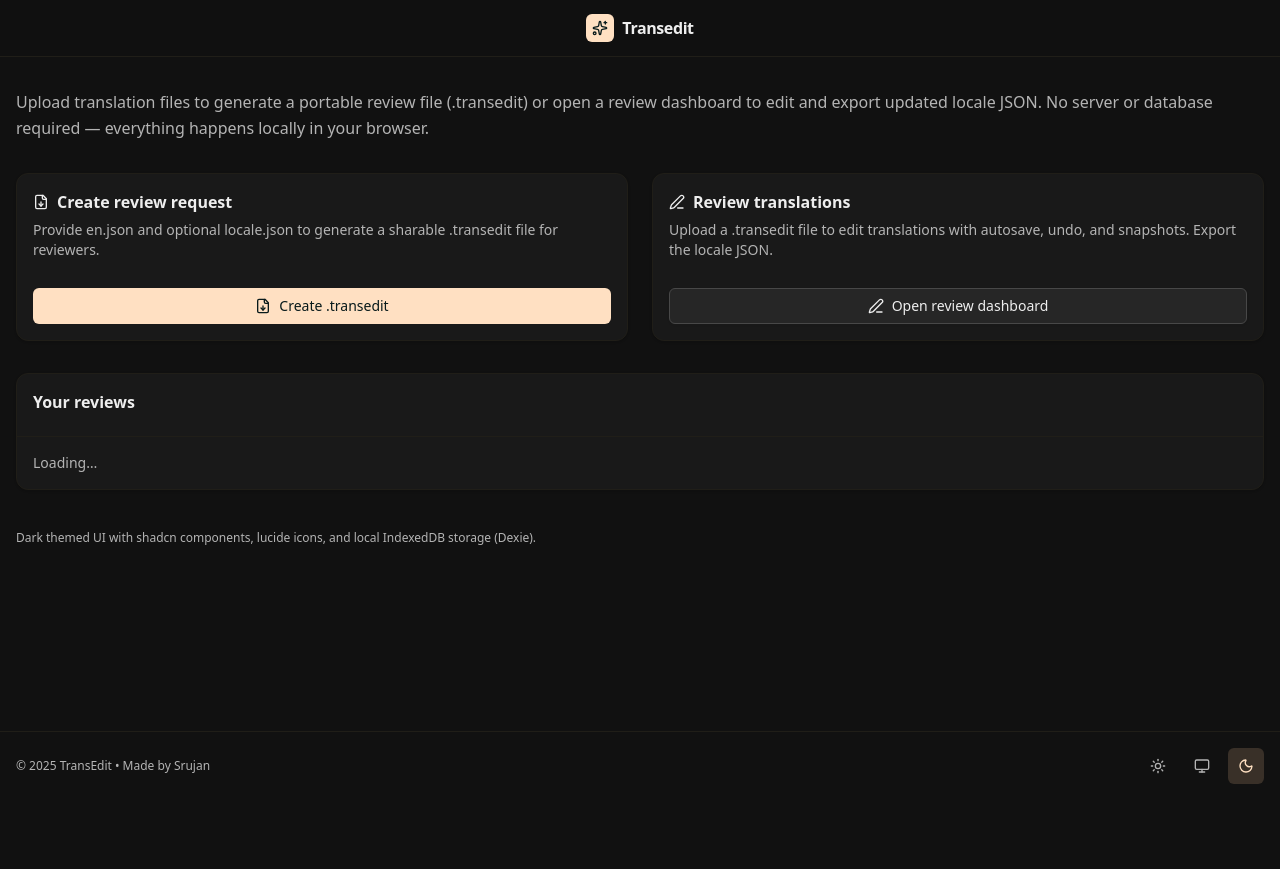
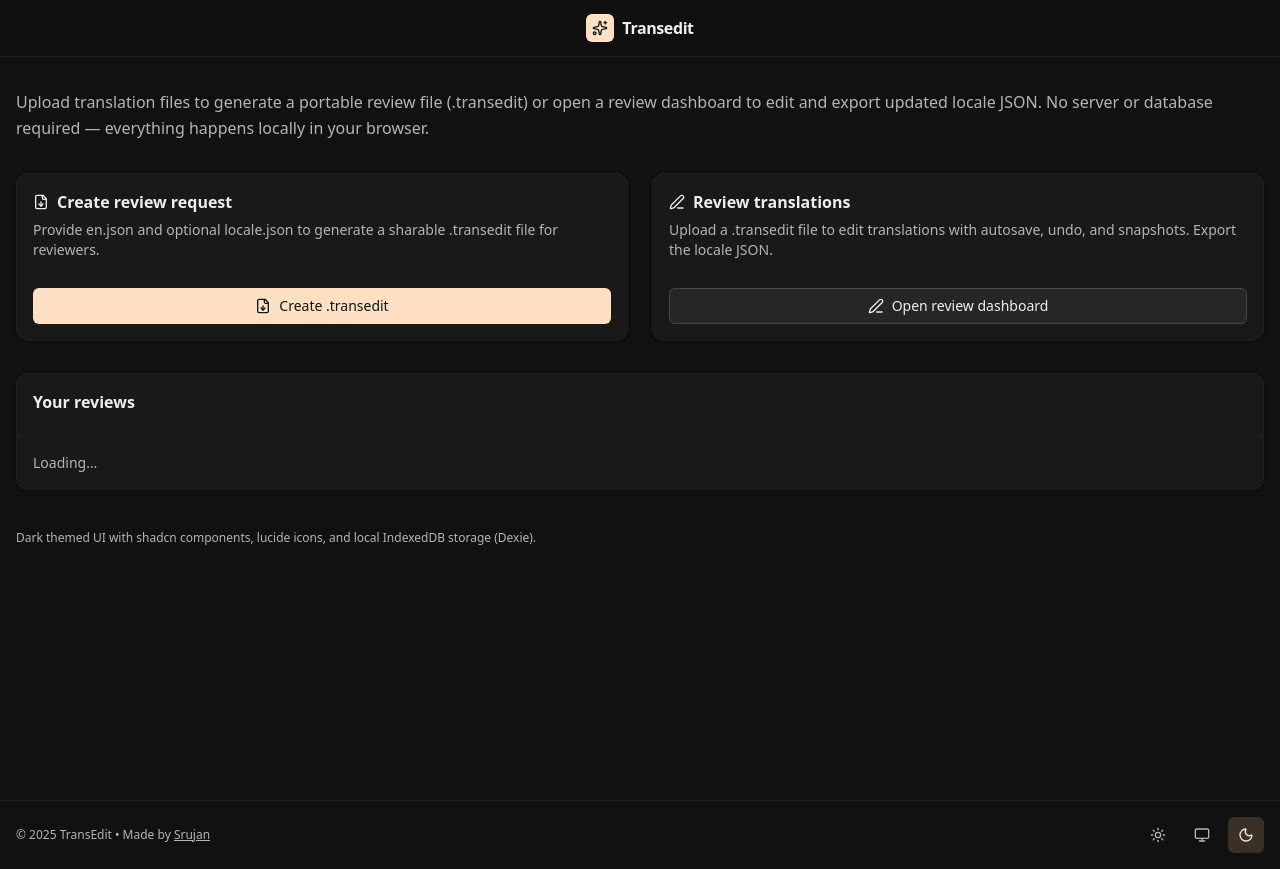
Before and after one commit to Royal-lobster/Transedit, a Next.js app: page / in a window 1280 px wide. Before the commit the page ends 800 px from the top, so only its background shows below. Built offline with nearby package versions, Linux system fonts and the light colour scheme.

Commit message:
Refactor footer layout and debounce function

```diff
--- a/app/(layout)/footer.tsx
+++ b/app/(layout)/footer.tsx
@@ -2,9 +2,21 @@ import { ThemeToggle } from "./theme-toggle";
 
 export function Footer() {
 	return (
-		<footer className="border-t container mx-auto h-auto py-4 px-4 flex flex-row items-center justify-between text-xs text-muted-foreground">
-			<div>© {new Date().getFullYear()} TransEdit • Made by Srujan</div>
-			<ThemeToggle />
+		<footer className="border-t">
+			<div className="container mx-auto h-auto py-4 px-4 flex flex-row items-center justify-between text-xs text-muted-foreground">
+				<div>
+					© {new Date().getFullYear()} TransEdit • Made by{" "}
+					<a
+						href="https://srujangurram.me"
+						target="_blank"
+						rel="noopener noreferrer"
+						className="underline hover:text-primary transition-colors"
+					>
+						Srujan
+					</a>
+				</div>
+				<ThemeToggle />
+			</div>
 		</footer>
 	);
 }
--- a/app/layout.tsx
+++ b/app/layout.tsx
@@ -36,8 +36,8 @@ export default function RootLayout({
 						<main className="flex-1 container py-8 px-4 mx-auto">
 							{children}
 						</main>
-						<Footer />
 					</div>
+					<Footer />
 				</ThemeProvider>
 			</body>
 		</html>
--- a/lib/transedit.ts
+++ b/lib/transedit.ts
@@ -297,15 +297,16 @@ export function toTransEditJson(model: TransEditFile): string {
 }
 
 // Simple debounce for autosave
-// eslint-disable-next-line @typescript-eslint/no-explicit-any
-export function debounce<T extends (...args: any[]) => unknown>(
-	fn: T,
+export function debounce<TArgs extends unknown[]>(
+	fn: (...args: TArgs) => void | Promise<void>,
 	delay = 500,
 ) {
 	let t: ReturnType<typeof setTimeout> | undefined;
-	return (...args: Parameters<T>) => {
+	return (...args: TArgs) => {
 		if (t) clearTimeout(t);
-		t = setTimeout(() => fn(...args), delay);
+		t = setTimeout(() => {
+			void fn(...args);
+		}, delay);
 	};
 }
 
```
